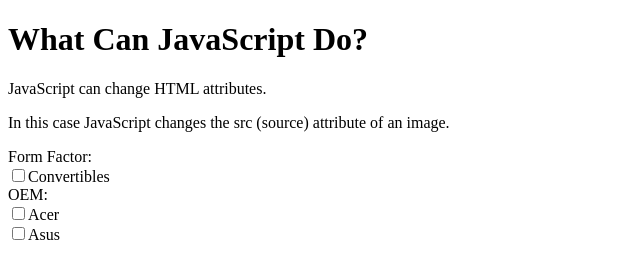
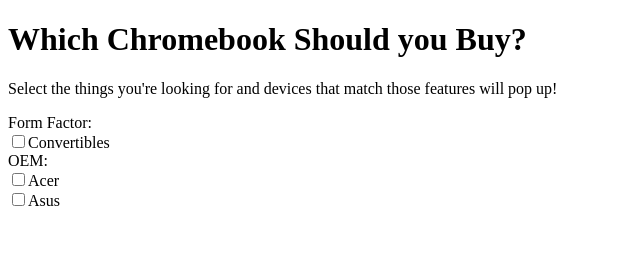
Before and after one commit to tickmc/which-chromebook, a plain HTML site: page index.htm in a window 1280 px wide. Shown: the whole page, without its empty margins (0-640 px from the left). Drawn offline with Linux system fonts and the light colour scheme.

Commit message:
Update index.htm

```diff
--- a/index.htm
+++ b/index.htm
@@ -1,25 +1,7 @@
 <!DOCTYPE html>
 <html>
-<body>
-
-<h1>What Can JavaScript Do?</h1>
-
-<p>JavaScript can change HTML attributes.</p>
-
-<p>In this case JavaScript changes the src (source) attribute of an image.</p>
-Form Factor:
-<form action="demo_form.asp" method="get">
-  <input type="checkbox" onclick="appear('.convertible');" name="convertibles" value="Convertibles">Convertibles<br>
-</form>
-
-OEM:
-<form action="demo_form.asp" method="get">
-  <input type="checkbox" onclick="appear('.acer'); disappear('.asuscheckbox');">Acer<br>
-  <input class="asuscheckbox" type="checkbox" onclick="appear('.asus')"><span class="asuscheckbox">Asus</span><br>
-</form>
-
-
-<script>
+  <head>
+  <script>
 
 function appear(selector) {
     var list = document.querySelectorAll(selector);
@@ -37,6 +19,28 @@
     }
 };
 </script>
+</head>
+<body>
+
+<h1>Which Chromebook Should you Buy?</h1>
+
+<p>Select the things you're looking for and devices that match those features will pop up!</p>
+
+<!-- ** So I've figured out how to make other irrelevant options disappear after you select one. For example, if I select "Acer" then "Asus" should no longer be an option because there is no Chromebook that is both built by Acer and Asus. HOWEVER I do not know how to make it reset when a checkbox is unchecked -->
+
+Form Factor:
+<form action="demo_form.asp" method="get">
+  <input type="checkbox" onclick="appear('.convertible');" name="convertibles" value="Convertibles">Convertibles<br>
+</form>
+
+OEM:
+<form action="demo_form.asp" method="get">
+  <input type="checkbox" onclick="appear('.acer'); disappear('.asuscheckbox');">Acer<br>
+  <input class="asuscheckbox" type="checkbox" onclick="appear('.asus')"><span class="asuscheckbox">Asus</span><br>
+</form>
+
+
+
 
 <img class="convertible acer" style="display:none;" src="http://whichchromebookshouldibuy.com/wp-content/uploads/2016/02/acer-r11-title.png" style="width:100px">
 <img class="convertible asus" style="display:none;" src="http://whichchromebookshouldibuy.com/wp-content/uploads/2016/02/asus-flip-title2.png" style="width:100px">
```
